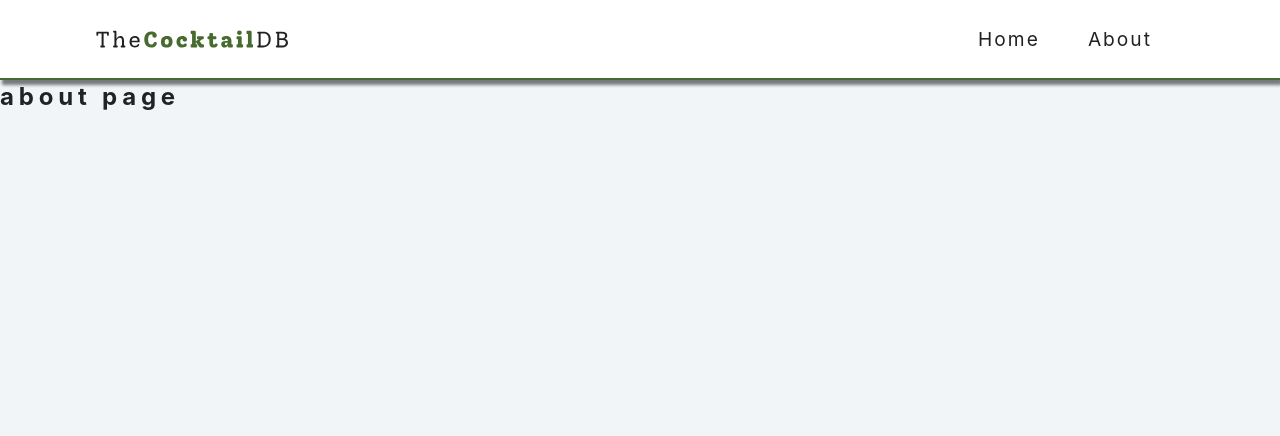
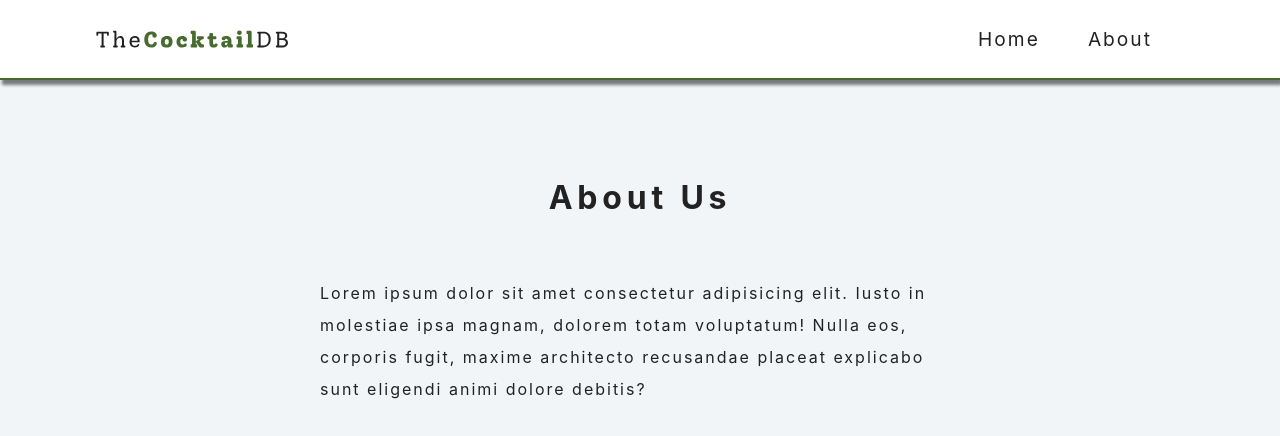
Before and after one commit to Ebunski/Cocktails, a React (Create React App) app: page /about in a window 1280 px wide. Shown: the top 436 px of the page. Built offline with nearby package versions, Linux system fonts and the light colour scheme.

Commit message:
about route

```diff
--- a/public/index.html
+++ b/public/index.html
@@ -39,5 +39,7 @@
       To begin the development, run `npm start` or `yarn start`.
       To create a production bundle, use `npm run build` or `yarn build`.
     -->
+
+
   </body>
 </html>
--- a/src/pages/About.js
+++ b/src/pages/About.js
@@ -1,11 +1,17 @@
-import React from 'react'
+import React from "react";
 
 const About = () => {
   return (
-    <div>
-      <h2>about page</h2>
-    </div>
-  )
-}
+    <section className="section about-section">
+      <h2 className="section-title">about us</h2>
+      <p>
+        Lorem ipsum dolor sit amet consectetur adipisicing elit. Iusto in
+        molestiae ipsa magnam, dolorem totam voluptatum! Nulla eos, corporis
+        fugit, maxime architecto recusandae placeat explicabo sunt eligendi
+        animi dolore debitis?
+      </p>
+    </section>
+  );
+};
 
-export default About
+export default About;
```
